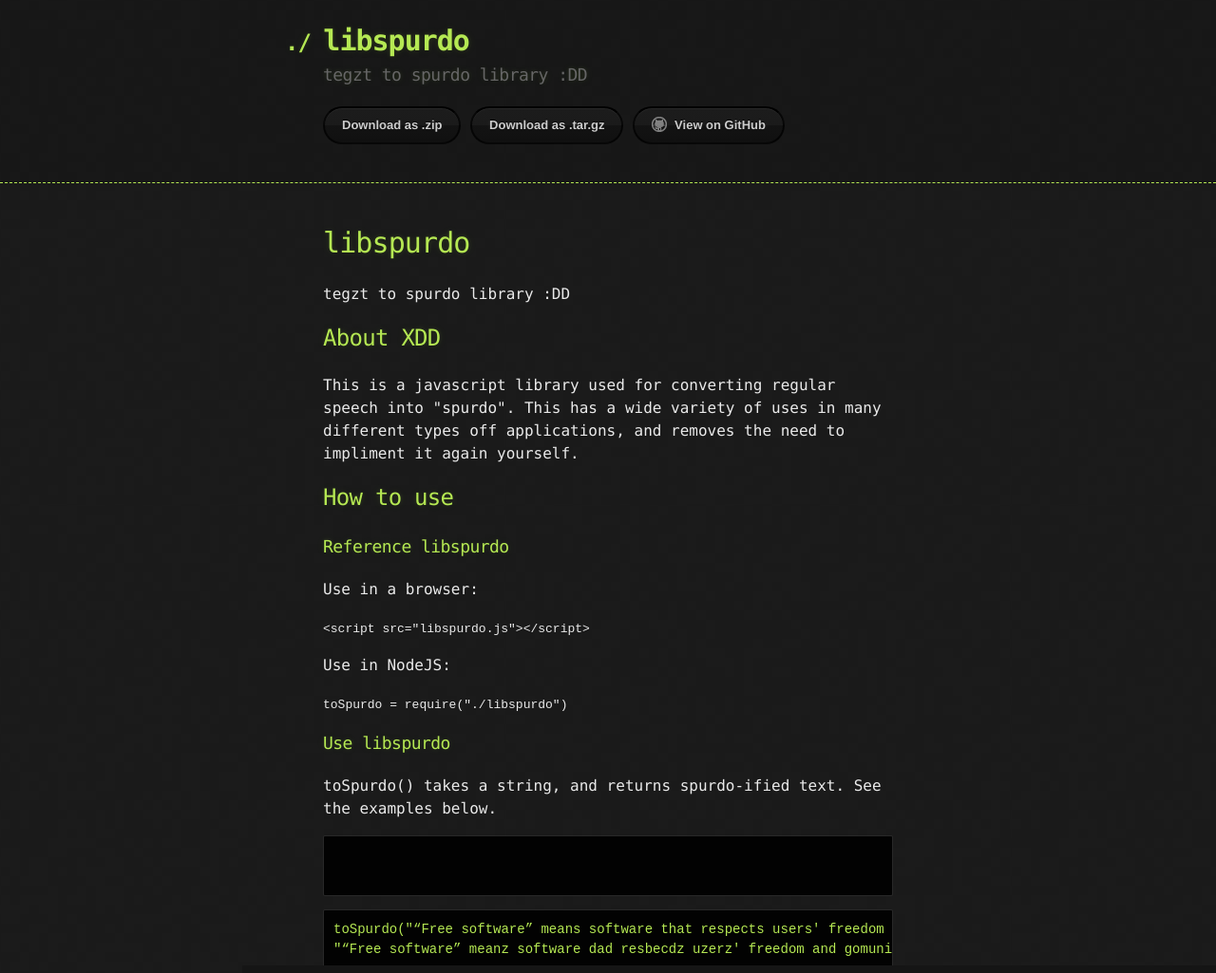
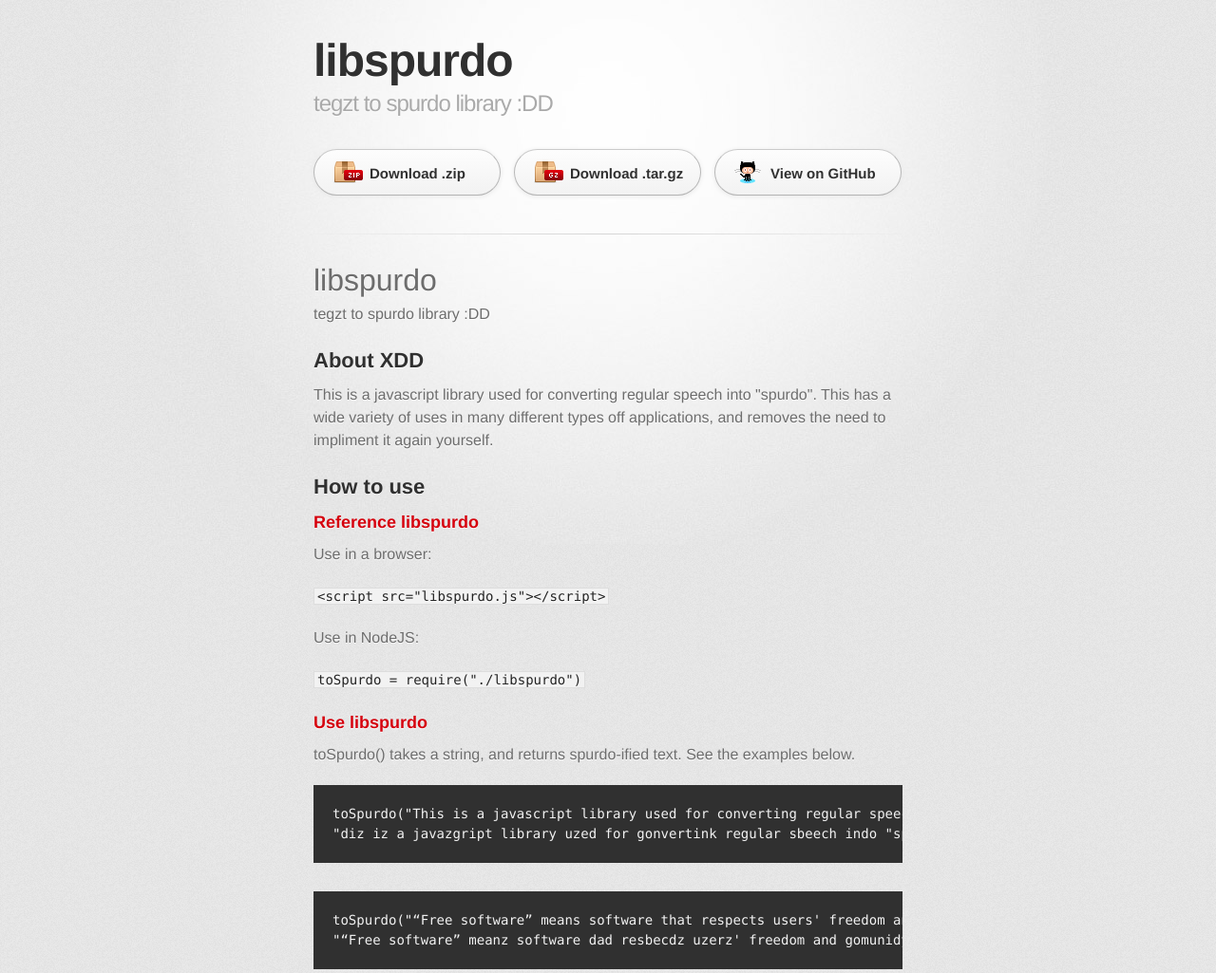
Before and after one commit to chuckhousley/libspurdo, a plain HTML site: page index.html in a window 1280 px wide. Shown: the top 1025 px of the page at 95% size. Drawn offline with Linux system fonts and the light colour scheme; a web font is replaced by a local one.

Commit message:
Create gh-pages branch via GitHub

```diff
--- a/index.html
+++ b/index.html
@@ -3,32 +3,35 @@
   <head>
     <meta charset='utf-8'>
     <meta http-equiv="X-UA-Compatible" content="chrome=1">
-
+    <link href='https://fonts.googleapis.com/css?family=Chivo:900' rel='stylesheet' type='text/css'>
     <link rel="stylesheet" type="text/css" href="stylesheets/stylesheet.css" media="screen">
     <link rel="stylesheet" type="text/css" href="stylesheets/github-dark.css" media="screen">
     <link rel="stylesheet" type="text/css" href="stylesheets/print.css" media="print">
-
+    <!--[if lt IE 9]>
+    <script src="//html5shiv.googlecode.com/svn/trunk/html5.js"></script>
+    <![endif]-->
     <title>libspurdo by installgen2</title>
   </head>
 
   <body>
+    <div id="container">
+      <div class="inner">
 
-    <header>
-      <div class="container">
-        <h1>libspurdo</h1>
-        <h2>tegzt to spurdo library :DD</h2>
+        <header>
+          <h1>libspurdo</h1>
+          <h2>tegzt to spurdo library :DD</h2>
+        </header>
 
-        <section id="downloads">
-          <a href="https://github.com/installgen2/libspurdo/zipball/master" class="btn">Download as .zip</a>
-          <a href="https://github.com/installgen2/libspurdo/tarball/master" class="btn">Download as .tar.gz</a>
-          <a href="https://github.com/installgen2/libspurdo" class="btn btn-github"><span class="icon"></span>View on GitHub</a>
+        <section id="downloads" class="clearfix">
+          <a href="https://github.com/installgen2/libspurdo/zipball/master" id="download-zip" class="button"><span>Download .zip</span></a>
+          <a href="https://github.com/installgen2/libspurdo/tarball/master" id="download-tar-gz" class="button"><span>Download .tar.gz</span></a>
+          <a href="https://github.com/installgen2/libspurdo" id="view-on-github" class="button"><span>View on GitHub</span></a>
         </section>
-      </div>
-    </header>
 
-    <div class="container">
-      <section id="main_content">
-        <h1>
+        <hr>
+
+        <section id="main_content">
+          <h1>
 <a id="libspurdo" class="anchor" href="#libspurdo" aria-hidden="true"><span class="octicon octicon-link"></span></a>libspurdo</h1>
 
 <p>tegzt to spurdo library :DD</p>
@@ -75,9 +78,15 @@
 <li><a href="https://github.com/Pr0Wolf29/libspurdo-example">https://github.com/Pr0Wolf29/libspurdo-example</a></li>
 <li><a href="https://github.com/Bob131/libspurdo">https://github.com/Bob131/libspurdo</a></li>
 </ul>
-      </section>
-    </div>
+        </section>
+
+        <footer>
+          libspurdo is maintained by <a href="https://github.com/installgen2">installgen2</a><br>
+          This page was generated by <a href="https://pages.github.com">GitHub Pages</a>. Tactile theme by <a href="https://twitter.com/jasonlong">Jason Long</a>.
+        </footer>
 
 
+      </div>
+    </div>
   </body>
 </html>
--- a/stylesheets/stylesheet.css
+++ b/stylesheets/stylesheet.css
@@ -1,247 +1,373 @@
+/* http://meyerweb.com/eric/tools/css/reset/
+   v2.0 | 20110126
+   License: none (public domain)
+*/
+html, body, div, span, applet, object, iframe,
+h1, h2, h3, h4, h5, h6, p, blockquote, pre,
+a, abbr, acronym, address, big, cite, code,
+del, dfn, em, img, ins, kbd, q, s, samp,
+small, strike, strong, sub, sup, tt, var,
+b, u, i, center,
+dl, dt, dd, ol, ul, li,
+fieldset, form, label, legend,
+table, caption, tbody, tfoot, thead, tr, th, td,
+article, aside, canvas, details, embed,
+figure, figcaption, footer, header, hgroup,
+menu, nav, output, ruby, section, summary,
+time, mark, audio, video {
+	padding: 0;
+	margin: 0;
+	font: inherit;
+	font-size: 100%;
+	vertical-align: baseline;
+	border: 0;
+}
+/* HTML5 display-role reset for older browsers */
+article, aside, details, figcaption, figure,
+footer, header, hgroup, menu, nav, section {
+	display: block;
+}
 body {
-  margin: 0;
-  padding: 0;
-  background: #151515 url("../images/bkg.png") 0 0;
-  color: #eaeaea;
-  font: 16px;
-  line-height: 1.5;
-  font-family: Monaco, "Bitstream Vera Sans Mono", "Lucida Console", Terminal, monospace;
+	line-height: 1;
+}
+ol, ul {
+	list-style: none;
+}
+blockquote, q {
+	quotes: none;
+}
+blockquote:before, blockquote:after,
+q:before, q:after {
+	content: '';
+	content: none;
+}
+table {
+	border-spacing: 0;
+	border-collapse: collapse;
 }
 
-/* General & 'Reset' Stuff */
+/* LAYOUT STYLES */
+body {
+  font-family: 'Helvetica Neue', Helvetica, Arial, serif;
+  font-size: 1em;
+  line-height: 1.5;
+  color: #6d6d6d;
+  text-shadow: 0 1px 0 rgba(255, 255, 255, 0.8);
+  background: #e7e7e7 url(../images/body-bg.png) 0 0 repeat;
+}
 
-.container {
-  width: 90%;
-  max-width: 600px;
+a {
+  color: #d5000d;
+}
+a:hover {
+  color: #c5000c;
+}
+
+header {
+  padding-top: 35px;
+  padding-bottom: 25px;
+}
+
+header h1 {
+  font-family: 'Chivo', 'Helvetica Neue', Helvetica, Arial, serif;
+  font-size: 48px; font-weight: 900;
+  line-height: 1.2;
+  color: #303030;
+  letter-spacing: -1px;
+}
+
+header h2 {
+  font-size: 24px;
+  font-weight: normal;
+  line-height: 1.3;
+  color: #aaa;
+  letter-spacing: -1px;
+}
+
+#container {
+  min-height: 595px;
+  background: transparent url(../images/highlight-bg.jpg) 50% 0 no-repeat;
+}
+
+.inner {
+  width: 620px;
   margin: 0 auto;
 }
 
-section {
-  display: block;
-  margin: 0 0 20px 0;
+#container .inner img {
+  max-width: 100%;
 }
 
-h1, h2, h3, h4, h5, h6 {
-  margin: 0 0 20px;
+#downloads {
+  margin-bottom: 40px;
 }
 
-li {
-  line-height: 1.4 ;
+a.button {
+  display: block;
+  float: left;
+  width: 179px;
+  padding: 12px 8px 12px 8px;
+  margin-right: 14px;
+  font-size: 15px;
+  font-weight: bold;
+  line-height: 25px;
+  color: #303030;
+  background: #fdfdfd; /* Old browsers */
+  background: -moz-linear-gradient(top,  #fdfdfd 0%, #f2f2f2 100%); /* FF3.6+ */
+  background: -webkit-gradient(linear, left top, left bottom, color-stop(0%,#fdfdfd), color-stop(100%,#f2f2f2)); /* Chrome,Safari4+ */
+  background: -webkit-linear-gradient(top,  #fdfdfd 0%,#f2f2f2 100%); /* Chrome10+,Safari5.1+ */
+  background: -o-linear-gradient(top,  #fdfdfd 0%,#f2f2f2 100%); /* Opera 11.10+ */
+  background: -ms-linear-gradient(top,  #fdfdfd 0%,#f2f2f2 100%); /* IE10+ */
+  background: linear-gradient(top,  #fdfdfd 0%,#f2f2f2 100%); /* W3C */
+  filter: progid:DXImageTransform.Microsoft.gradient( startColorstr='#fdfdfd', endColorstr='#f2f2f2',GradientType=0 ); /* IE6-9 */
+  border-top: solid 1px #cbcbcb;
+  border-right: solid 1px #b7b7b7;
+  border-bottom: solid 1px #b3b3b3;
+  border-left: solid 1px #b7b7b7;
+  border-radius: 30px;
+  -webkit-box-shadow: 10px 10px 5px #888;
+  -moz-box-shadow: 10px 10px 5px #888;
+  box-shadow: 0px 1px 5px #e8e8e8;
+  -moz-border-radius: 30px;
+  -webkit-border-radius: 30px;
+}
+a.button:hover {
+  background: #fafafa; /* Old browsers */
+  background: -moz-linear-gradient(top,  #fdfdfd 0%, #f6f6f6 100%); /* FF3.6+ */
+  background: -webkit-gradient(linear, left top, left bottom, color-stop(0%,#fdfdfd), color-stop(100%,#f6f6f6)); /* Chrome,Safari4+ */
+  background: -webkit-linear-gradient(top,  #fdfdfd 0%,#f6f6f6 100%); /* Chrome10+,Safari5.1+ */
+  background: -o-linear-gradient(top,  #fdfdfd 0%,#f6f6f6 100%); /* Opera 11.10+ */
+  background: -ms-linear-gradient(top,  #fdfdfd 0%,#f6f6f6 100%); /* IE10+ */
+  background: linear-gradient(top,  #fdfdfd 0%,#f6f6f6, 100%); /* W3C */
+  filter: progid:DXImageTransform.Microsoft.gradient( startColorstr='#fdfdfd', endColorstr='#f6f6f6',GradientType=0 ); /* IE6-9 */
+  border-top: solid 1px #b7b7b7;
+  border-right: solid 1px #b3b3b3;
+  border-bottom: solid 1px #b3b3b3;
+  border-left: solid 1px #b3b3b3;
 }
 
-/* Header, <header>
-   header   - container
-   h1       - project name
-   h2       - project description
-*/
-
-header {
-  background: rgba(0, 0, 0, 0.1);
-  width: 100%;
-  border-bottom: 1px dashed #b5e853;
-  padding: 20px 0;
-  margin: 0 0 40px 0;
+a.button span {
+  display: block;
+  height: 23px;
+  padding-left: 50px;
 }
 
-header h1 {
-  font-size: 30px;
-  line-height: 1.5;
-  margin: 0 0 0 -40px;
-  font-weight: bold;
-  font-family: Monaco, "Bitstream Vera Sans Mono", "Lucida Console", Terminal, monospace;
-  color: #b5e853;
-  text-shadow: 0 1px 1px rgba(0, 0, 0, 0.1),
-               0 0 5px rgba(181, 232, 83, 0.1),
-               0 0 10px rgba(181, 232, 83, 0.1);
-  letter-spacing: -1px;
-  -webkit-font-smoothing: antialiased;
+#download-zip span {
+  background: transparent url(../images/zip-icon.png) 12px 50% no-repeat;
+}
+#download-tar-gz span {
+  background: transparent url(../images/tar-gz-icon.png) 12px 50% no-repeat;
+}
+#view-on-github span {
+  background: transparent url(../images/octocat-icon.png) 12px 50% no-repeat;
+}
+#view-on-github {
+  margin-right: 0;
 }
 
-header h1:before {
-  content: "./ ";
-  font-size: 24px;
+code, pre {
+  margin-bottom: 30px;
+  font-family: Monaco, "Bitstream Vera Sans Mono", "Lucida Console", Terminal;
+  font-size: 14px;
+  color: #222;
 }
 
-header h2 {
-  font-size: 18px;
-  font-weight: 300;
-  color: #666;
+code {
+  padding: 0 3px;
+  background-color: #f2f2f2;
+  border: solid 1px #ddd;
 }
 
-#downloads .btn {
-  display: inline-block;
-  text-align: center;
-  margin: 0;
+pre {
+  padding: 20px;
+  overflow: auto;
+  color: #f2f2f2;
+  text-shadow: none;
+  background: #303030;
+}
+pre code {
+  padding: 0;
+  color: #f2f2f2;
+  background-color: #303030;
+  border: none;
 }
 
-/* Main Content
-*/
-
-#main_content {
-  width: 100%;
-  -webkit-font-smoothing: antialiased;
-}
-section img {
-  max-width: 100%
+ul, ol, dl {
+  margin-bottom: 20px;
 }
 
-h1, h2, h3, h4, h5, h6 {
-  font-weight: normal;
-  font-family: Monaco, "Bitstream Vera Sans Mono", "Lucida Console", Terminal, monospace;
-  color: #b5e853;
-  letter-spacing: -0.03em;
-  text-shadow: 0 1px 1px rgba(0, 0, 0, 0.1),
-               0 0 5px rgba(181, 232, 83, 0.1),
-               0 0 10px rgba(181, 232, 83, 0.1);
+
+/* COMMON STYLES */
+
+hr {
+  height: 1px;
+  padding-bottom: 1em;
+  margin-top: 1em;
+  line-height: 1px;
+  background: transparent url('../images/hr.png') 50% 0 no-repeat;
+  border: none;
 }
 
-#main_content h1 {
-  font-size: 30px;
-}
-
-#main_content h2 {
-  font-size: 24px;
-}
-
-#main_content h3 {
-  font-size: 18px;
-}
-
-#main_content h4 {
-  font-size: 14px;
-}
-
-#main_content h5 {
-  font-size: 12px;
-  text-transform: uppercase;
-  margin: 0 0 5px 0;
-}
-
-#main_content h6 {
-  font-size: 12px;
-  text-transform: uppercase;
-  color: #999;
-  margin: 0 0 5px 0;
-}
-
-dt {
-  font-style: italic;
+strong {
   font-weight: bold;
 }
 
-ul li {
-  list-style: none;
-}
-
-ul li:before {
-  content: ">>";
-  font-family: Monaco, "Bitstream Vera Sans Mono", "Lucida Console", Terminal, monospace;
-  font-size: 13px;
-  color: #b5e853;
-  margin-left: -37px;
-  margin-right: 21px;
-  line-height: 16px;
-}
-
-blockquote {
-  color: #aaa;
-  padding-left: 10px;
-  border-left: 1px dotted #666;
-}
-
-pre {
-  background: rgba(0, 0, 0, 0.9);
-  border: 1px solid rgba(255, 255, 255, 0.15);
-  padding: 10px;
-  font-size: 14px;
-  color: #b5e853;
-  border-radius: 2px;
-  -moz-border-radius: 2px;
-  -webkit-border-radius: 2px;
-  text-wrap: normal;
-  overflow: auto;
-  overflow-y: hidden;
+em {
+  font-style: italic;
 }
 
 table {
   width: 100%;
-  margin: 0 0 20px 0;
+  border: 1px solid #ebebeb;
 }
 
 th {
-  text-align: left;
-  border-bottom: 1px dashed #b5e853;
-  padding: 5px 10px;
+  font-weight: 500;
 }
 
 td {
-  padding: 5px 10px;
+  font-weight: 300;
+  text-align: center;
+  border: 1px solid #ebebeb;
 }
 
-hr {
-  height: 0;
-  border: 0;
-  border-bottom: 1px dashed #b5e853;
-  color: #b5e853;
+form {
+  padding: 20px;
+  background: #f2f2f2;
+
 }
 
-/* Buttons
-*/
 
-.btn {
-  display: inline-block;
-  background: -webkit-linear-gradient(top, rgba(40, 40, 40, 0.3), rgba(35, 35, 35, 0.3) 50%, rgba(10, 10, 10, 0.3) 50%, rgba(0, 0, 0, 0.3));
-  padding: 8px 18px;
-  border-radius: 50px;
-  border: 2px solid rgba(0, 0, 0, 0.7);
-  border-bottom: 2px solid rgba(0, 0, 0, 0.7);
-  border-top: 2px solid rgba(0, 0, 0, 1);
-  color: rgba(255, 255, 255, 0.8);
-  font-family: Helvetica, Arial, sans-serif;
-  font-weight: bold;
-  font-size: 13px;
-  text-decoration: none;
-  text-shadow: 0 -1px 0 rgba(0, 0, 0, 0.75);
-  box-shadow: inset 0 1px 0 rgba(255, 255, 255, 0.05);
+/* GENERAL ELEMENT TYPE STYLES */
+
+h1 {
+  font-size: 32px;
 }
 
-.btn:hover {
-  background: -webkit-linear-gradient(top, rgba(40, 40, 40, 0.6), rgba(35, 35, 35, 0.6) 50%, rgba(10, 10, 10, 0.8) 50%, rgba(0, 0, 0, 0.8));
+h2 {
+  margin-bottom: 8px;
+  font-size: 22px;
+  font-weight: bold;
+  color: #303030;
 }
 
-.btn .icon {
-  display: inline-block;
-  width: 16px;
-  height: 16px;
-  margin: 1px 8px 0 0;
-  float: left;
+h3 {
+  margin-bottom: 8px;
+  font-size: 18px;
+  font-weight: bold;
+  color: #d5000d;
 }
 
-.btn-github .icon {
-  opacity: 0.6;
-  background: url("../images/blacktocat.png") 0 0 no-repeat;
+h4 {
+  font-size: 16px;
+  font-weight: bold;
+  color: #303030;
 }
 
-/* Links
-   a, a:hover, a:visited
-*/
+h5 {
+  font-size: 1em;
+  color: #303030;
+}
+
+h6 {
+  font-size: .8em;
+  color: #303030;
+}
+
+p {
+  margin-bottom: 20px;
+  font-weight: 300;
+}
 
 a {
-  color: #63c0f5;
-  text-shadow: 0 0 5px rgba(104, 182, 255, 0.5);
+  text-decoration: none;
 }
 
-/* Clearfix */
-
-.cf:before, .cf:after {
-  content:"";
-  display:table;
+p a {
+  font-weight: 400;
 }
 
-.cf:after {
-  clear:both;
+blockquote {
+  padding: 0 0 0 30px;
+  margin-bottom: 20px;
+  font-size: 1.6em;
+  border-left: 10px solid #e9e9e9;
 }
 
-.cf {
-  zoom:1;
+ul li {
+  list-style-position: inside;
+  list-style: disc;
+  padding-left: 20px;
 }
+
+ol li {
+  list-style-position: inside;
+  list-style: decimal;
+  padding-left: 3px;
+}
+
+dl dt {
+  color: #303030;
+}
+
+footer {
+  padding-top: 20px;
+  padding-bottom: 30px;
+  margin-top: 40px;
+  font-size: 13px;
+  color: #aaa;
+  background: transparent url('../images/hr.png') 0 0 no-repeat;
+}
+
+footer a {
+  color: #666;
+}
+footer a:hover {
+  color: #444;
+}
+
+/* MISC */
+.clearfix:after {
+  display: block;
+  height: 0;
+  clear: both;
+  visibility: hidden;
+  content: '.';
+}
+
+.clearfix {display: inline-block;}
+* html .clearfix {height: 1%;}
+.clearfix {display: block;}
+
+/* #Media Queries
+================================================== */
+
+/* Smaller than standard 960 (devices and browsers) */
+@media only screen and (max-width: 959px) { }
+
+/* Tablet Portrait size to standard 960 (devices and browsers) */
+@media only screen and (min-width: 768px) and (max-width: 959px) { }
+
+/* All Mobile Sizes (devices and browser) */
+@media only screen and (max-width: 767px) {
+  header {
+    padding-top: 10px;
+    padding-bottom: 10px;
+  }
+  #downloads {
+    margin-bottom: 25px;
+  }
+  #download-zip, #download-tar-gz {
+    display: none;
+  }
+  .inner {
+    width: 94%;
+    margin: 0 auto;
+  }
+}
+
+/* Mobile Landscape Size to Tablet Portrait (devices and browsers) */
+@media only screen and (min-width: 480px) and (max-width: 767px) { }
+
+/* Mobile Portrait Size to Mobile Landscape Size (devices and browsers) */
+@media only screen and (max-width: 479px) { }
```
